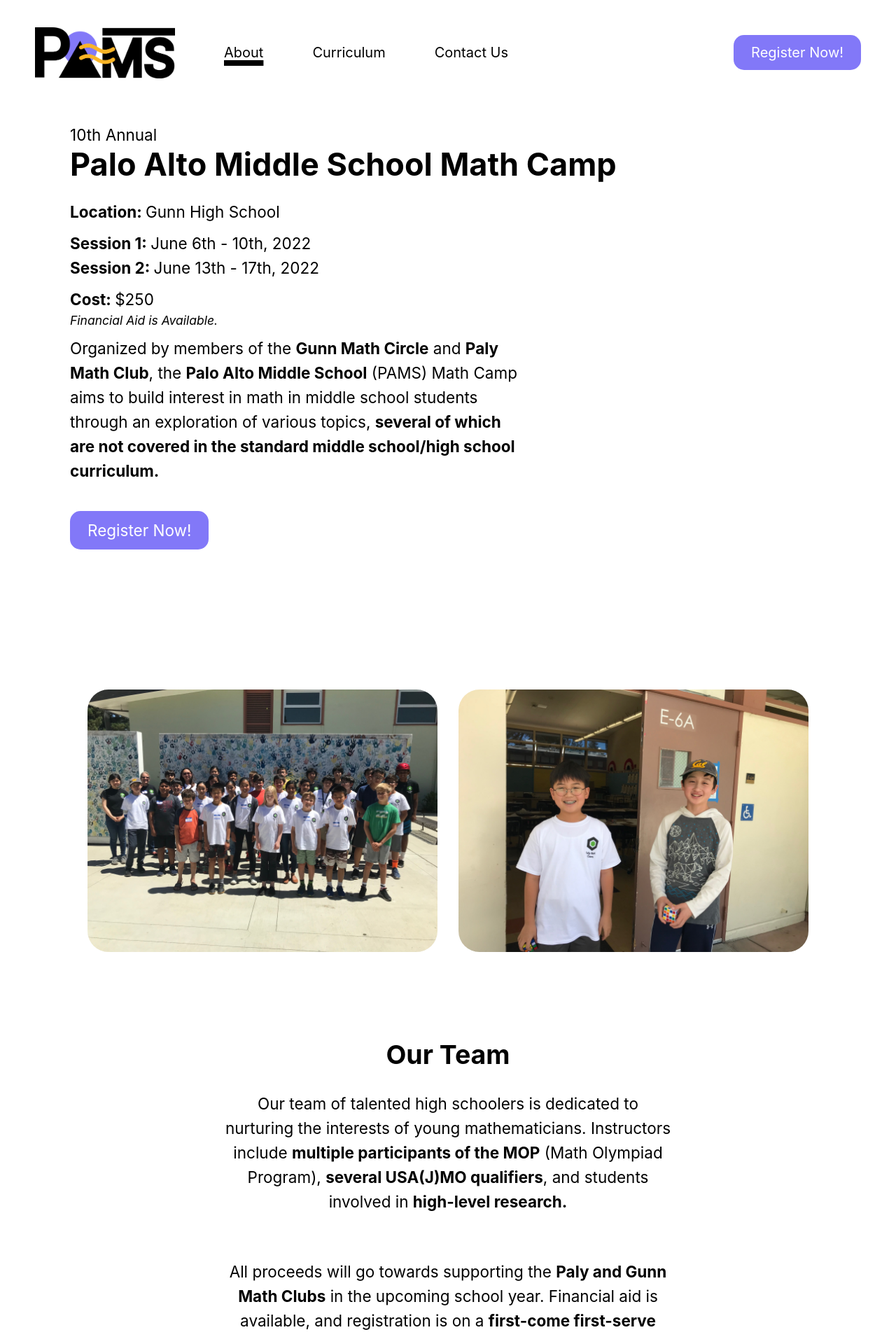
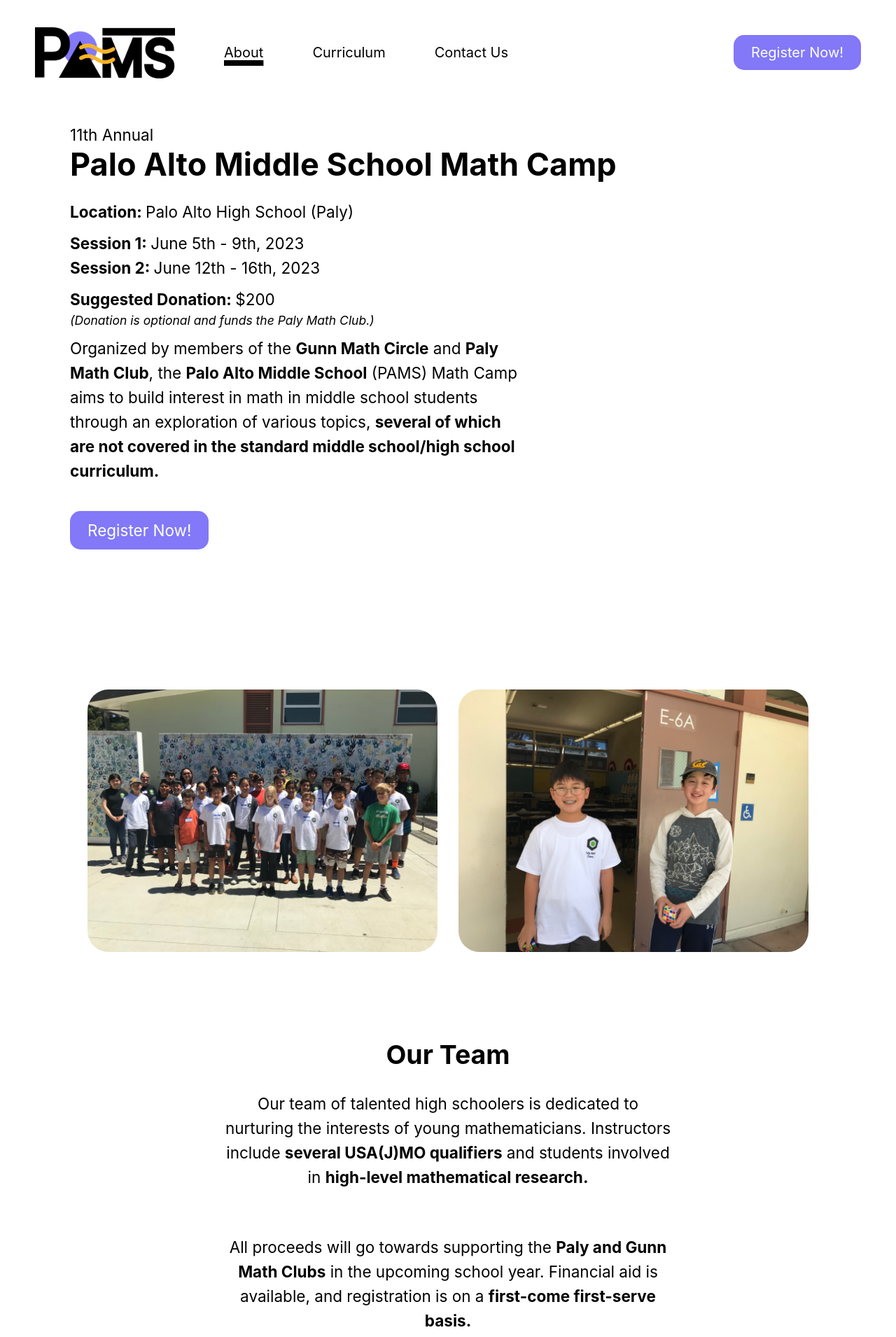
Before and after one commit to PAMSMathCamp/PAMS, a Next.js app: page / in a window 1280 px wide. Shown: the top 1910 px of the page at 70% size. Built offline with nearby package versions, Linux system fonts and the light colour scheme.

Commit message:
Update for 2023 Camp

```diff
--- a/components/reg.js
+++ b/components/reg.js
@@ -1,6 +1,6 @@
 export default function RegisterButton () {
     return (
-        <a href="https://docs.google.com/forms/d/e/1FAIpQLSdGWLZaYpiEfBBf5DpJ_gJYnoRKfP7CjVvUy_M9m0x1vZSdSw/viewform" target="_blank" rel="noopener noreferrer">
+        <a href="https://docs.google.com/forms/d/e/1FAIpQLSckK6vOZWTBG6elkMfb-InzYbXP2rkXnua2MhgQwJKXu7kjCQ/viewform" target="_blank" rel="noopener noreferrer">
             <div className="bg-highlight text-white inline-block py-2 px-5 rounded-xl">
                 Register Now!
             </div>
--- a/pages/curriculum.js
+++ b/pages/curriculum.js
@@ -26,11 +26,8 @@
 
             <div>
                 PAMS Math Camp offers topics in not only standard math curricula
-                but also in competition math and higher mathematics. Each day, there
-                will be two 75-minute sessions, each with 3 options that focus on
-                specific topics. The topics are listed below. (On the first block
-                of the first day, there will be a fun escape-room themed activity
-                to encourage students to get to know each other.)
+                but also in competition math and higher mathematics. The full PAMS
+                curriculum will be available on this website soon!
                 {/* <a
                     target="_blank"
                     rel="noopener noreferrer"
@@ -41,14 +38,14 @@
                 </a>. */}
             </div>
 
-            <div className="mb-10">
+            {/* <div className="mb-10">
                 {blocks.map(([day, block]) => <React.Fragment key={`${day}-${block}`}>
                     <div className="text-2xl font-semibold mb-1 mt-8 mb-2">Day {day} Block {block}</div>
                     <div className="grid xl:grid-cols-3 gap-5">
                         {CLASSES[`${day}-${block}`].map((c) => <Topic {...c} key={c.name} />)}
                     </div>
                 </React.Fragment>)}
-            </div>
+            </div> */}
 
 
         </div>
--- a/pages/index.js
+++ b/pages/index.js
@@ -8,21 +8,21 @@
 
 			<div className="flex grow">
 				<div>
-					<div>10th Annual</div>
+					<div>11th Annual</div>
 					<div className="text-4xl font-bold mb-5">Palo Alto Middle School Math Camp</div>
 
 					<div className="my-2">
-						<strong>Location: </strong> Gunn High School
+						<strong>Location: </strong> Palo Alto High School (Paly)
 					</div>
 
 					<div className="my-2">
-						<strong>Session 1: </strong> June 6th - 10th, 2022 <br />
-						<strong>Session 2: </strong> June 13th - 17th, 2022
+						<strong>Session 1: </strong> June 5th - 9th, 2023 <br />
+						<strong>Session 2: </strong> June 12th - 16th, 2023
 					</div>
 
 					<div className="my-2">
-						<div><strong>Cost: </strong> $250 </div>
-						<div className='text-sm italic'>Financial Aid is Available.</div>
+						<div><strong>Suggested Donation: </strong> $200 </div>
+						<div className='text-sm italic'>(Donation is optional and funds the Paly Math Club.)</div>
 					</div>
 
 					<div className="mb-8 mt-2 lg:max-w-lg">
@@ -51,9 +51,8 @@
 
 				<div className="text-center lg:max-w-lg m-3">
 					Our team of talented high schoolers is dedicated to nurturing
-					the interests of young mathematicians. Instructors include <strong>multiple
-					participants of the MOP</strong> (Math Olympiad Program), <strong>several USA(J)MO
-					qualifiers</strong>, and students involved in <strong>high-level research.</strong>
+					the interests of young mathematicians. Instructors include <strong>several USA(J)MO
+					qualifiers</strong> and students involved in <strong>high-level mathematical research.</strong>
 				</div>
 
 				<div className="text-center lg:max-w-lg m-3 mt-10">
```
